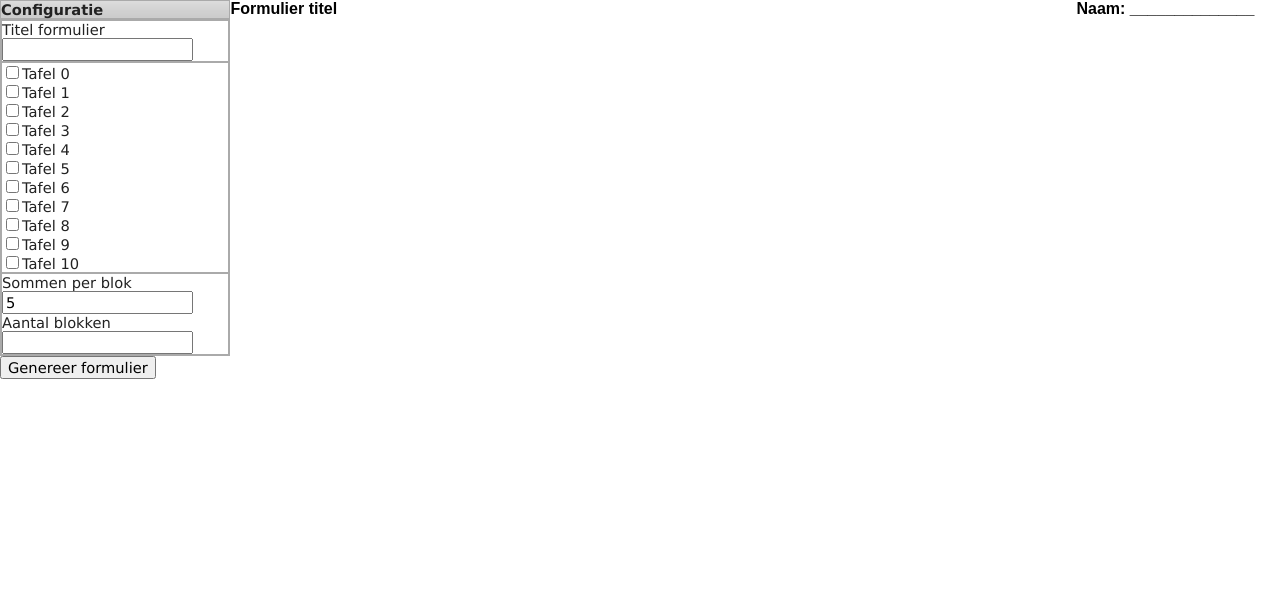
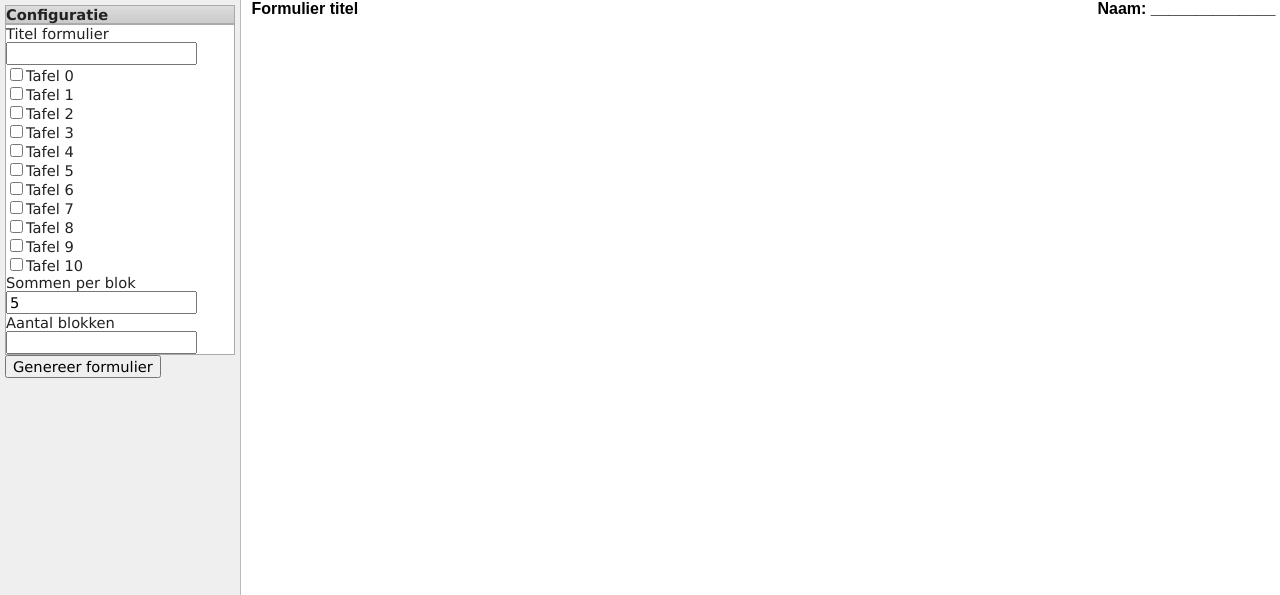
Before and after one commit to coduinix/oefengemak, a PHP site: page / in a window 1280 px wide. Shown: the top 595 px of the page. Before the commit the page ends 379 px from the top, so only its background shows below. Run offline with PHP 8.4, Linux system fonts and the light colour scheme; some libraries are stand-ins or nearby versions.

Commit message:
Modified left style a bit

```diff
--- a/css/general.css
+++ b/css/general.css
@@ -11,10 +11,7 @@
 	body, td {font-family:arial,sans-serif; font-size:10pt; }
 	html, body{height: 100%; width: 100%; margin: 0; padding: 0;}
 	.config, .form {float: left;}
-	.config {width: 18%; height: 100%;}
-	/*
 	.config {width: 18%; margin-right: 10px; padding: 5px; border-right: 1px solid #BCBCBC; background-color: #EFEFEF; height: 100%;}
-	*/
 
 	.form-head {width: 100%; height: 40px; font-weight: bold; font-size: 120%;}
 	.form-title {float: left;}
--- a/index.html
+++ b/index.html
@@ -65,11 +65,11 @@
 		<div class="config ui-widget noprint">
 			<div class="ui-widget-header">Configuratie</div>
 			<div class="form-input ui-widget-content">
-				<div class="ui-widget ui-widget-content">
+				<div class="">
 					<label for="formTitleInput">Titel formulier</label><br/>
 					<input type="text" id="formTitleInput"/>
 				</div>
-				<div class="ui-widget ui-widget-content">
+				<div class="">
 					<input type="checkbox" value="0">Tafel 0</input><br/>
 					<input type="checkbox" value="1">Tafel 1</input><br/>
 					<input type="checkbox" value="2">Tafel 2</input><br/>
@@ -82,7 +82,7 @@
 					<input type="checkbox" value="9">Tafel 9</input><br/>
 					<input type="checkbox" value="10">Tafel 10</input><br/>
 				</div>
-				<div class="ui-widget ui-widget-content">
+				<div class="">
 					<label for="perBlock">Sommen per blok</label>
 					<input type="text" id="perBlock" value="5"/><br/>
 					<label for="blockCount">Aantal blokken</label>
```
